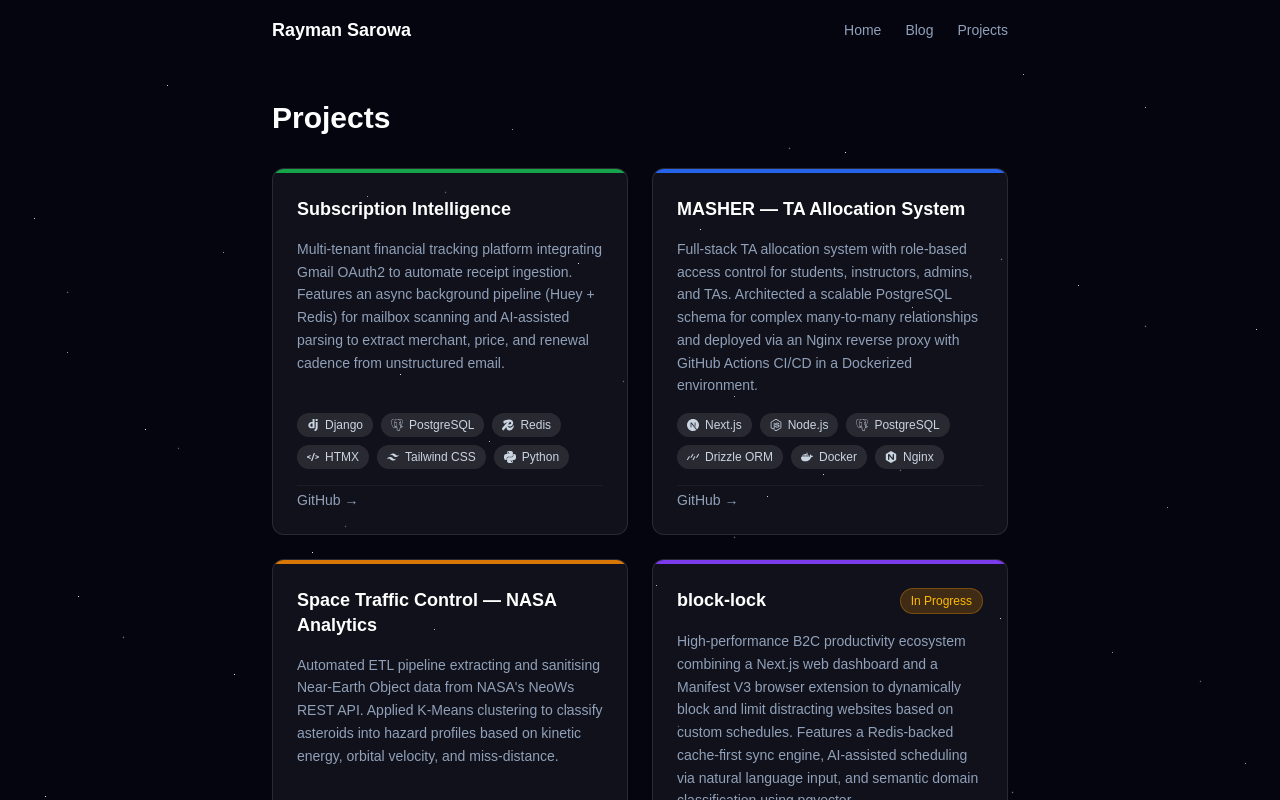
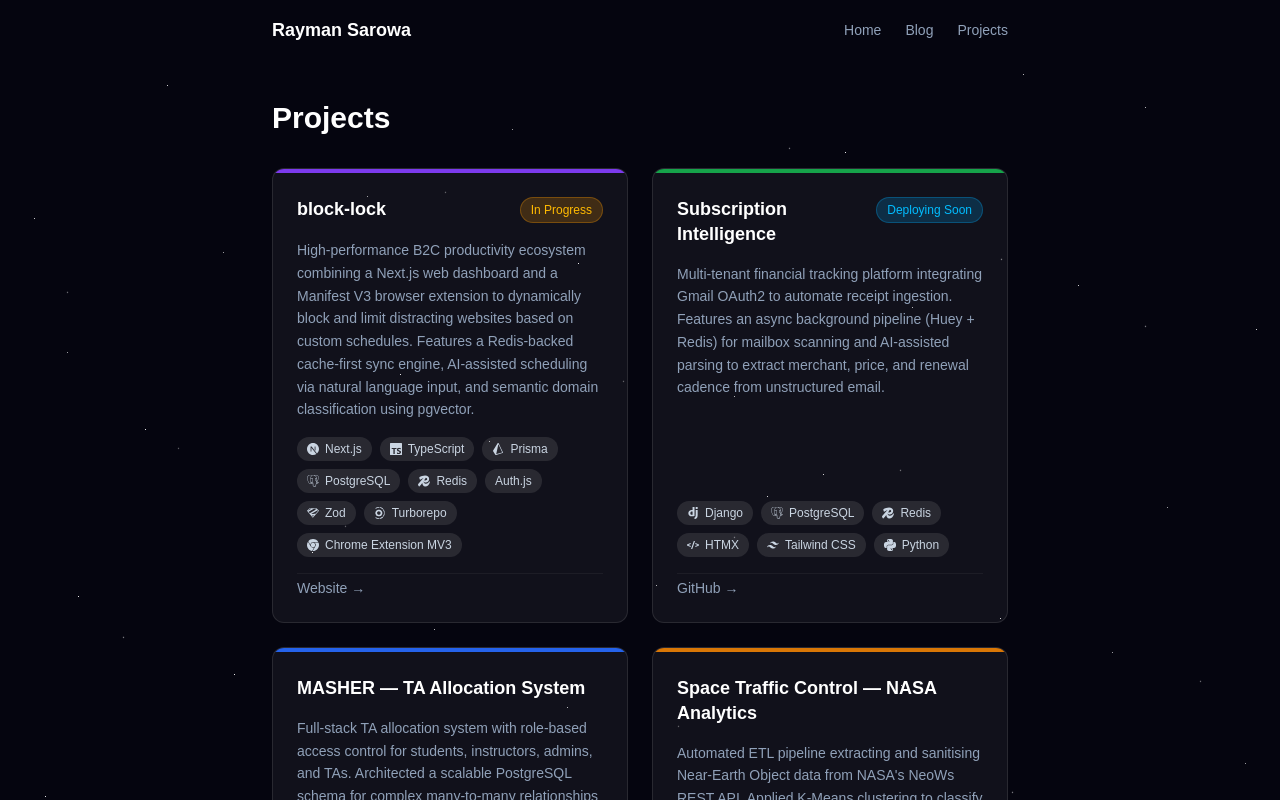
Before and after one commit to raymansarowa976/personal-website, a Next.js app: page /projects in a window 1280 px wide. Shown: the top 800 px of the page. Built offline with nearby package versions, Linux system fonts and the light colour scheme.

Commit message:
updated projects page

```diff
--- a/components/ProjectCard.tsx
+++ b/components/ProjectCard.tsx
@@ -1,7 +1,7 @@
 import type { Project } from '@/lib/projects'
 import { TechBadge } from '@/components/TechBadge'
 
-export function ProjectCard({ title, description, stack, githubUrl, demoUrl, inProgress, accent }: Project) {
+export function ProjectCard({ title, description, stack, githubUrl, websiteUrl, demoUrl, inProgress, deployingSoon, accent }: Project) {
   return (
     <article className="flex flex-col rounded-xl border border-white/10 bg-white/5 hover:border-white/20 overflow-hidden transition-colors">
       {accent && (
@@ -15,11 +15,18 @@
       <div className="flex flex-col gap-4 p-6 flex-1">
         <div className="flex items-start justify-between gap-3">
           <h2 className="text-lg font-semibold text-white leading-snug">{title}</h2>
+          <div className="flex items-center gap-2 shrink-0">
             {inProgress && (
-            <span className="shrink-0 px-2.5 py-1 rounded-full text-xs font-medium bg-amber-500/20 text-amber-400 border border-amber-500/30">
+              <span className="px-2.5 py-1 rounded-full text-xs font-medium bg-amber-500/20 text-amber-400 border border-amber-500/30">
                 In Progress
               </span>
             )}
+            {deployingSoon && (
+              <span className="px-2.5 py-1 rounded-full text-xs font-medium bg-sky-500/20 text-sky-400 border border-sky-500/30">
+                Deploying Soon
+              </span>
+            )}
+          </div>
         </div>
 
         <p className="text-slate-400 text-sm leading-relaxed flex-1">{description}</p>
@@ -31,6 +38,7 @@
         </div>
 
         <div className="flex items-center gap-4 pt-1 border-t border-white/5">
+          {githubUrl && (
             <a
               href={githubUrl}
               target="_blank"
@@ -39,6 +47,17 @@
             >
               GitHub →
             </a>
+          )}
+          {websiteUrl && (
+            <a
+              href={websiteUrl}
+              target="_blank"
+              rel="noopener noreferrer"
+              className="text-sm text-slate-400 hover:text-white transition-colors"
+            >
+              Website →
+            </a>
+          )}
           {demoUrl && (
             <a
               href={demoUrl}
--- a/lib/projects.ts
+++ b/lib/projects.ts
@@ -2,19 +2,31 @@
   title: string
   description: string
   stack: string[]
-  githubUrl: string
+  githubUrl?: string
+  websiteUrl?: string
   demoUrl?: string
   inProgress?: boolean
+  deployingSoon?: boolean
   accent?: string
 }
 
 export const projects: Project[] = [
+  {
+    title: 'block-lock',
+    description:
+      'High-performance B2C productivity ecosystem combining a Next.js web dashboard and a Manifest V3 browser extension to dynamically block and limit distracting websites based on custom schedules. Features a Redis-backed cache-first sync engine, AI-assisted scheduling via natural language input, and semantic domain classification using pgvector.',
+    stack: ['Next.js', 'TypeScript', 'Prisma', 'PostgreSQL', 'Redis', 'Auth.js', 'Zod', 'Turborepo', 'Chrome Extension MV3'],
+    websiteUrl: 'https://blocklock.app',
+    inProgress: true,
+    accent: '#7c3aed',
+  },
   {
     title: 'Subscription Intelligence',
     description:
       'Multi-tenant financial tracking platform integrating Gmail OAuth2 to automate receipt ingestion. Features an async background pipeline (Huey + Redis) for mailbox scanning and AI-assisted parsing to extract merchant, price, and renewal cadence from unstructured email.',
     stack: ['Django', 'PostgreSQL', 'Redis', 'HTMX', 'Tailwind CSS', 'Python'],
     githubUrl: 'https://github.com/raymansarowa976/Subscription-Intelligence',
+    deployingSoon: true,
     accent: '#16a34a',
   },
   {
@@ -33,13 +45,4 @@
     githubUrl: 'https://github.com/raymansarowa976/space-traffic-control',
     accent: '#d97706',
   },
-  {
-    title: 'block-lock',
-    description:
-      'High-performance B2C productivity ecosystem combining a Next.js web dashboard and a Manifest V3 browser extension to dynamically block and limit distracting websites based on custom schedules. Features a Redis-backed cache-first sync engine, AI-assisted scheduling via natural language input, and semantic domain classification using pgvector.',
-    stack: ['Next.js', 'TypeScript', 'Prisma', 'PostgreSQL', 'Redis', 'Auth.js', 'Zod', 'Turborepo', 'Chrome Extension MV3'],
-    githubUrl: 'https://github.com/raymansarowa976/block-lock',
-    inProgress: true,
-    accent: '#7c3aed',
-  },
 ]
```
Also changed, not shown: 2 other files (tests, documents, lock files or other folders). Lines whose indentation alone changed are shown as unchanged.
